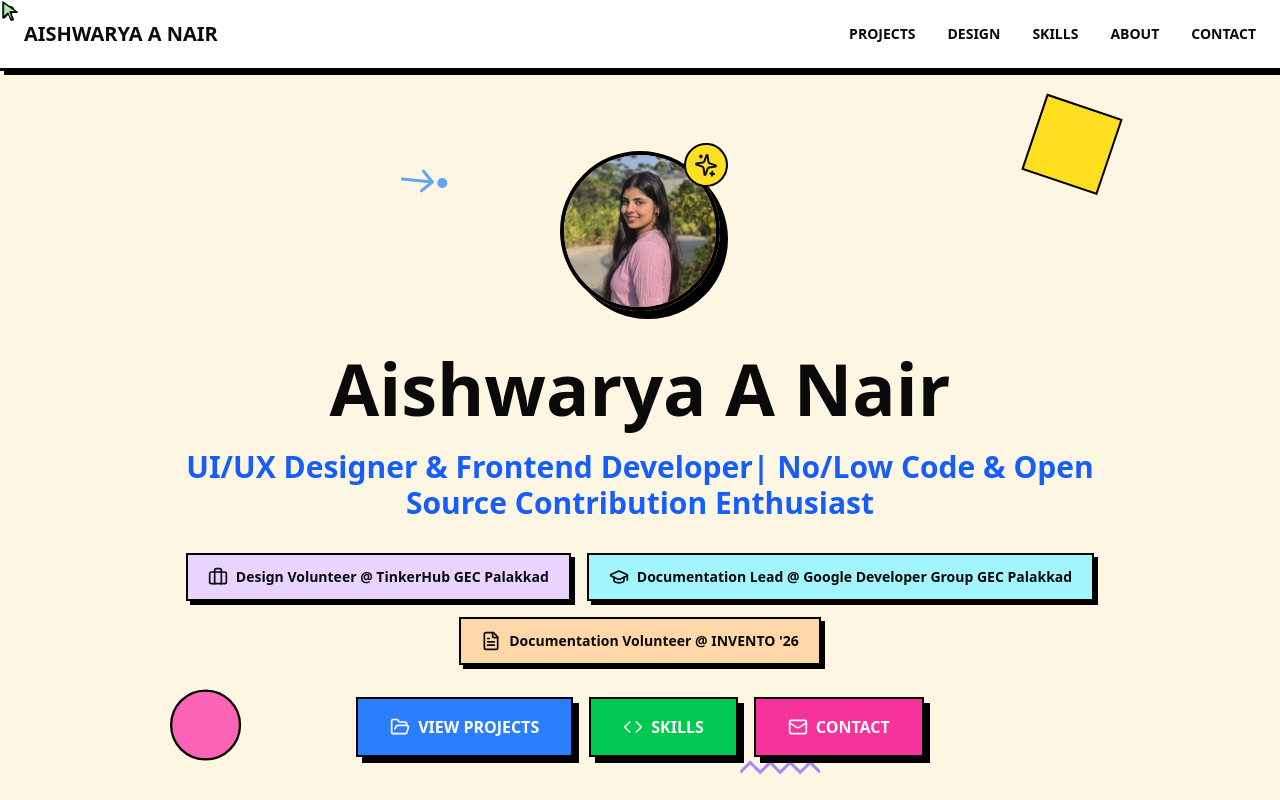
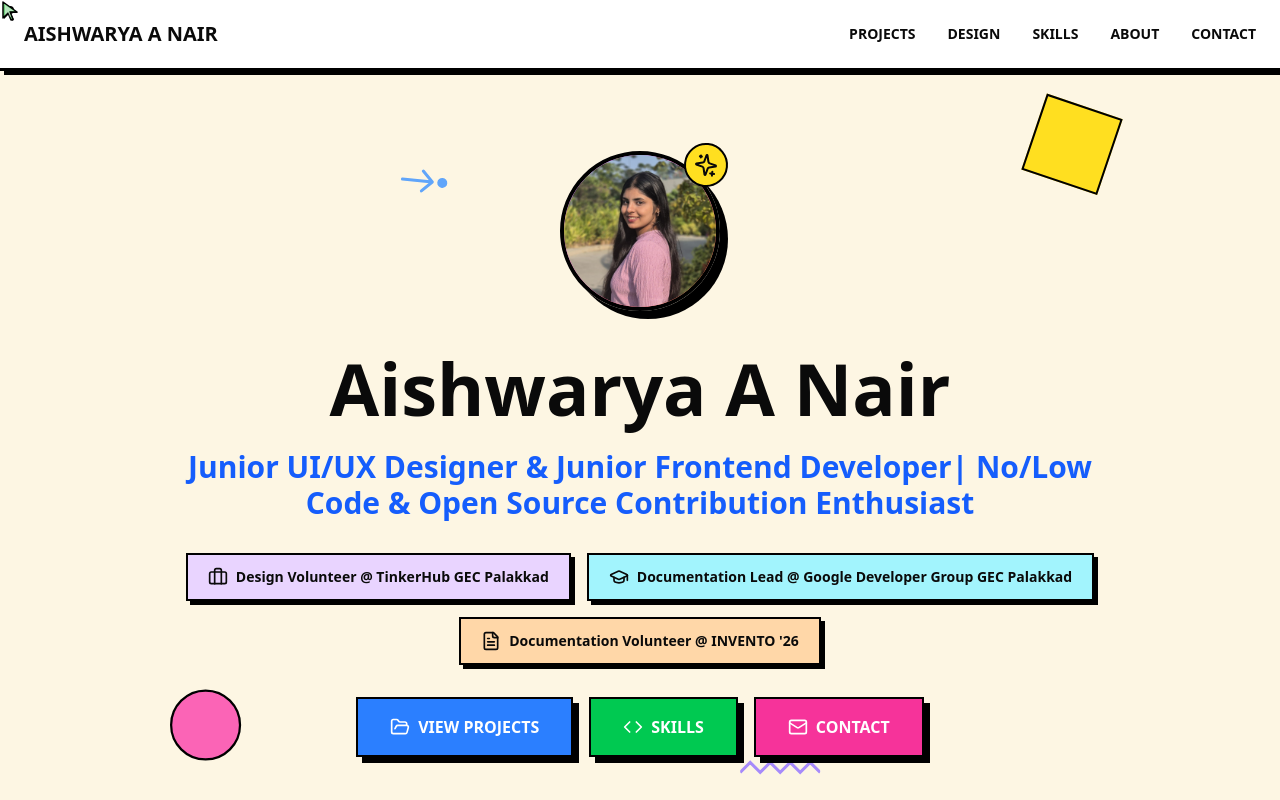
Before and after one commit to aishwaryanair440/My-Portfolio, a React (Vite) app: page / in a window 1280 px wide. Shown: the top 800 px of the page. Built offline with nearby package versions, Linux system fonts and the light colour scheme.

Commit message:
Update title to reflect junior roles in Hero component

```diff
--- a/src/components/Hero.tsx
+++ b/src/components/Hero.tsx
@@ -94,7 +94,7 @@ export function Hero() {
               damping: 10
             }}
           >
-            UI/UX Designer & Frontend Developer| No/Low Code & Open Source Contribution Enthusiast
+           Junior UI/UX Designer & Junior Frontend Developer| No/Low Code & Open Source Contribution Enthusiast
           </motion.h2>
         </motion.div>
 
```
